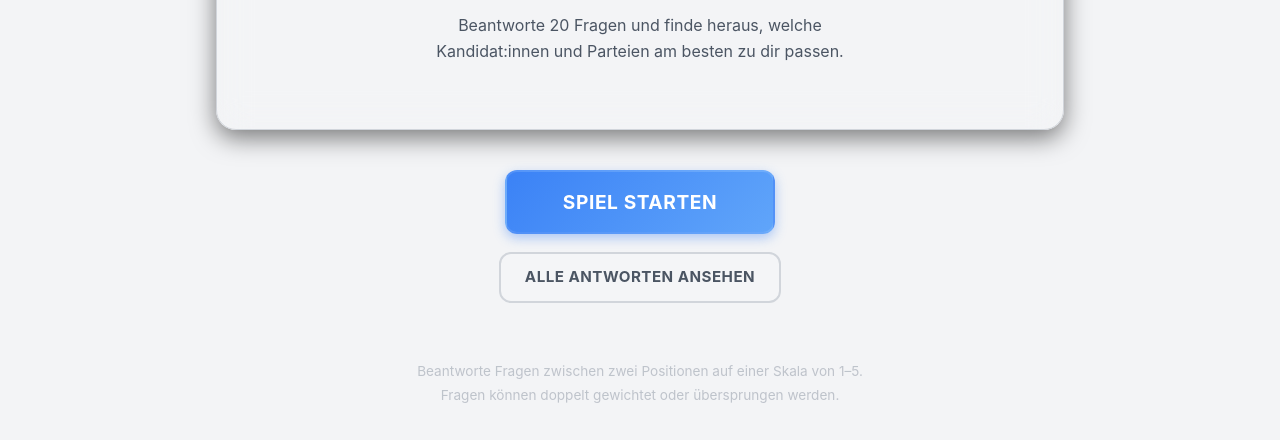
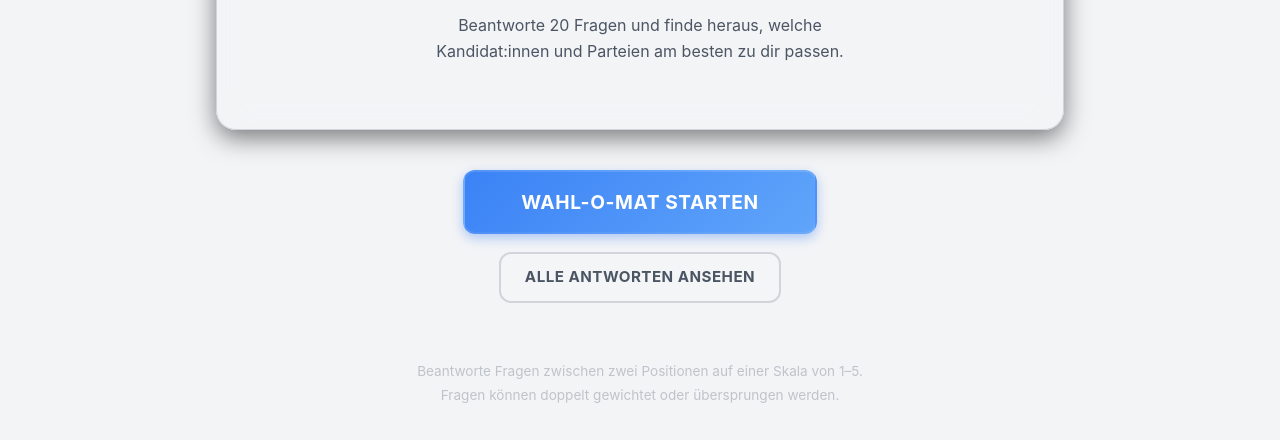
Before and after one commit to 3Dcut/wahlomat, a plain HTML site: page index.html in a window 1280 px wide. Shown: the part 406-846 px from the top of the page. Drawn offline with nearby package versions, Linux system fonts and the light colour scheme.

Commit message:
Update index.html

```diff
--- a/index.html
+++ b/index.html
@@ -48,7 +48,7 @@
       <!-- CTA -->
       <div class="slide-in-up" style="display:flex;flex-direction:column;gap:1.1rem;align-items:center;animation-delay:0.1s">
         <button id="btn-start" class="btn btn-primary" style="font-size:1.2rem;padding:1rem 3.5rem">
-          Spiel starten
+          Wahl-O-Mat starten
         </button>
         <button id="btn-show-overview-2" class="btn btn-ghost"
                 onclick="document.getElementById('btn-show-overview').click()">
```
